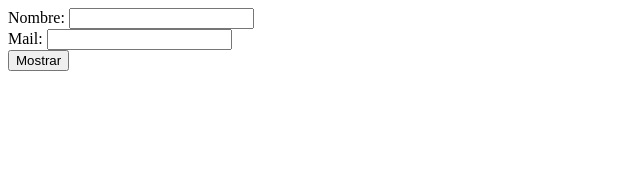
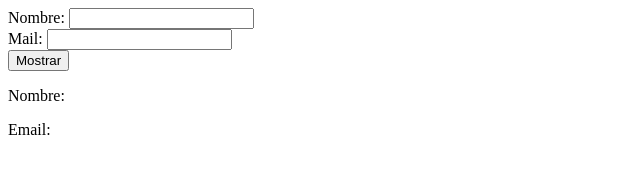
Before and after one commit to berenisser/dom-3, a plain HTML site: page index.html in a window 1280 px wide. Both pictures are taken after a click on the button "Mostrar". Shown: the whole page, without its empty margins (0-640 px from the left). Drawn offline with Linux system fonts and the light colour scheme.

Commit message:
Cambios al script listos

```diff
--- a/index.html
+++ b/index.html
@@ -17,7 +17,11 @@
 
 	<script>
 		function myFunction() {
+			var nombre = document.getElementById("mostrarNombre");
+			var mail = document.getElementById("mostrarMail");
 
+			nombre.innerHTML = "Nombre: "+document.getElementById("name").value;
+			mail.innerHTML = "Email: "+document.getElementById("email").value;
 		}
 	</script>
 </body>
```
Also changed, not shown: 1 other file.
